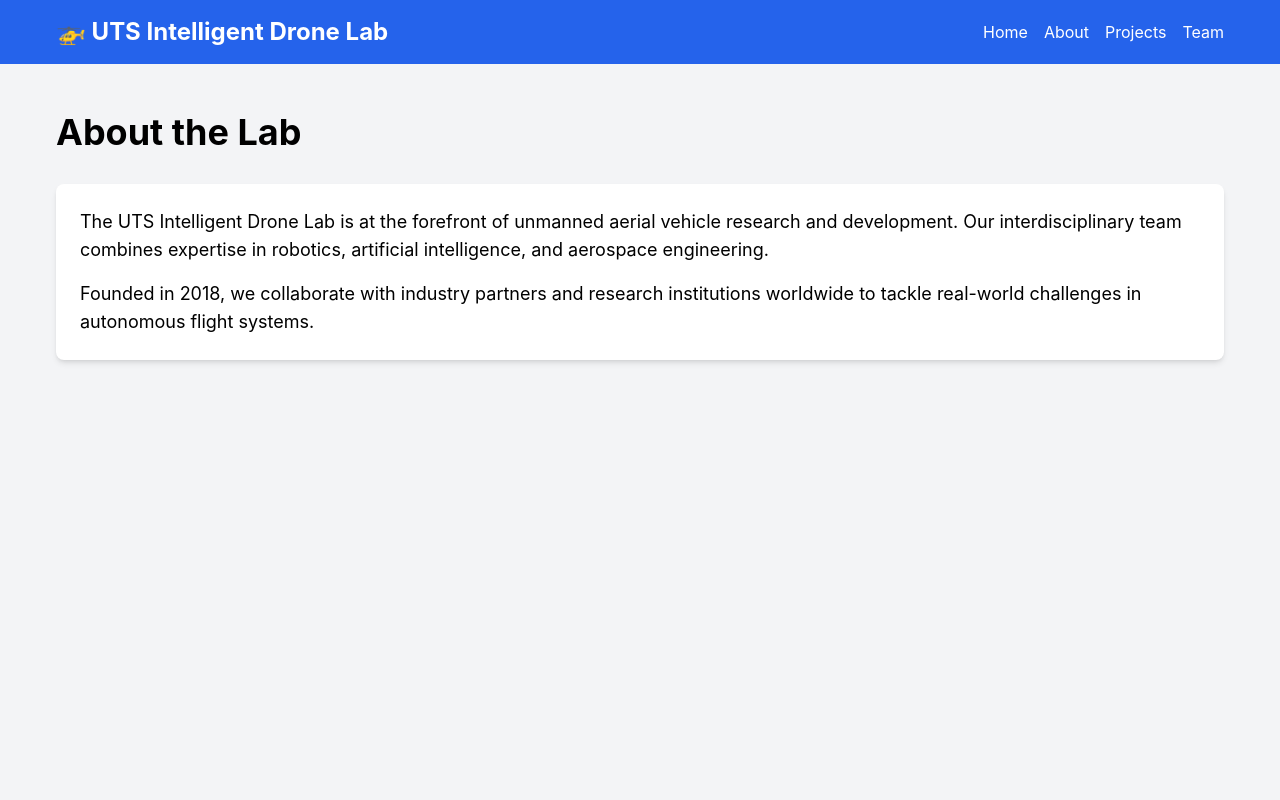
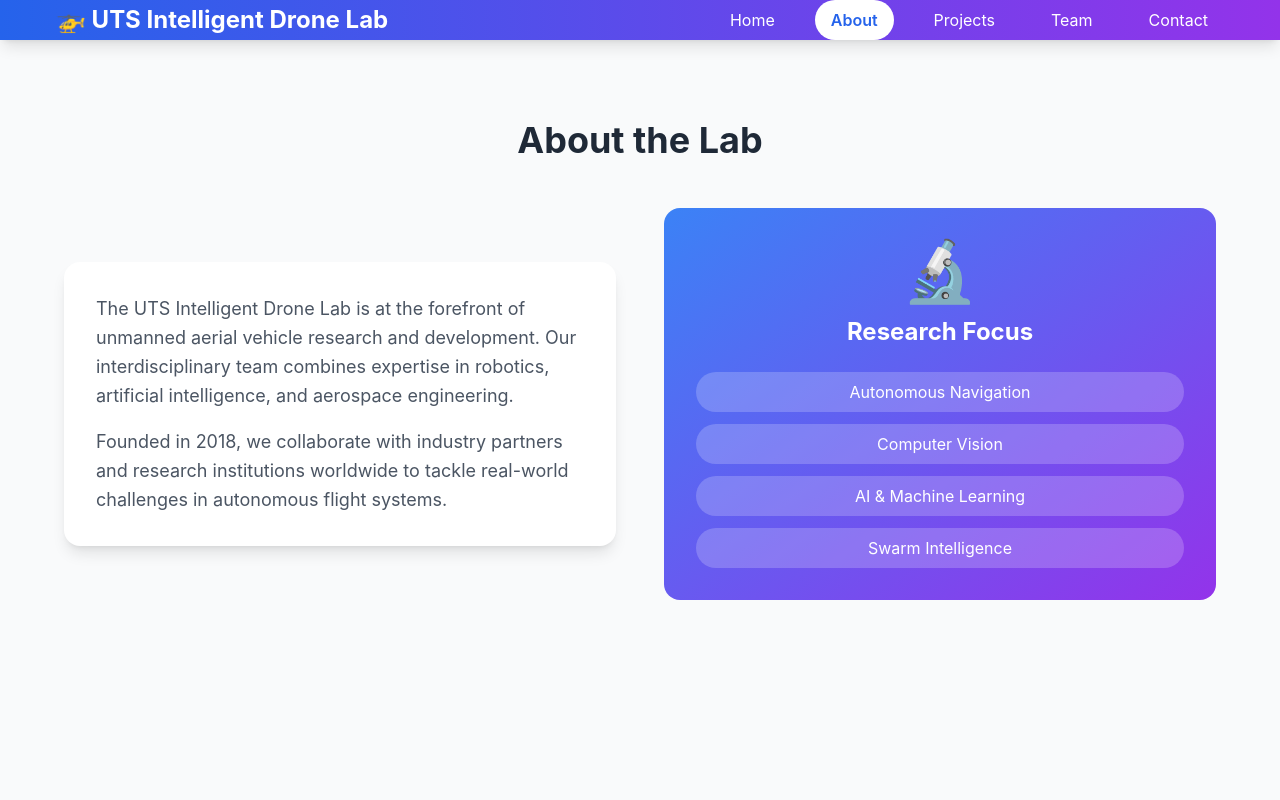
Before and after one commit to UTS-DLL/iDroneLab, a Next.js app: page / in a window 1280 px wide. Both pictures are taken after a click on the button "About". Shown: the top 800 px of the page. Built offline with nearby package versions, Linux system fonts and the light colour scheme.

Commit message:
Update index.js

```diff
--- a/pages/index.js
+++ b/pages/index.js
@@ -15,100 +15,180 @@
         <meta name="description" content="Pioneering autonomous flight systems at UTS" />
       </Head>
 
-      <div className="min-h-screen bg-gray-100">
+      <div className="min-h-screen bg-gray-50">
         {/* Navigation */}
-        <nav className="bg-blue-600 text-white p-4">
-          <div className="container mx-auto flex justify-between items-center">
+        <nav className="bg-gradient-to-r from-blue-600 to-purple-600 text-white shadow-lg">
+          <div className="container mx-auto px-4 py-4">
+            <div className="flex justify-between items-center">
               <h1 className="text-2xl font-bold">🚁 UTS Intelligent Drone Lab</h1>
-            <div className="space-x-4">
-              <button onClick={() => setActiveSection('home')} className="hover:underline">Home</button>
-              <button onClick={() => setActiveSection('about')} className="hover:underline">About</button>
-              <button onClick={() => setActiveSection('projects')} className="hover:underline">Projects</button>
-              <button onClick={() => setActiveSection('team')} className="hover:underline">Team</button>
+              <div className="hidden md:flex space-x-6">
+                {['home', 'about', 'projects', 'team', 'contact'].map((section) => (
+                  <button
+                    key={section}
+                    onClick={() => setActiveSection(section)}
+                    className={`px-4 py-2 rounded-full transition-all duration-300 capitalize ${
+                      activeSection === section
+                        ? 'bg-white text-blue-600 font-semibold'
+                        : 'hover:bg-white/20'
+                    }`}
+                  >
+                    {section}
+                  </button>
+                ))}
+              </div>
             </div>
           </div>
         </nav>
 
         {/* Content */}
-        <main className="container mx-auto p-8">
+        <main className="min-h-screen">
           {activeSection === 'home' && (
-            <div className="text-center py-20">
-              <h1 className="text-5xl font-bold mb-6">Intelligent Drone Lab</h1>
-              <p className="text-xl mb-8">Pioneering autonomous flight systems at UTS</p>
+            <div className="bg-gradient-to-br from-blue-600 via-purple-600 to-blue-800 text-white">
+              <div className="container mx-auto px-4 py-20 text-center">
+                <div className="text-6xl mb-8 animate-bounce">🚁</div>
+                <h1 className="text-5xl md:text-6xl font-bold mb-6">Intelligent Drone Lab</h1>
+                <p className="text-xl md:text-2xl mb-8 max-w-3xl mx-auto opacity-90">
+                  Pioneering autonomous flight systems and intelligent robotics at the University of Technology Sydney
+                </p>
+                <div className="space-x-4">
                   <button
                     onClick={() => setActiveSection('about')}
-                className="bg-blue-500 text-white px-8 py-3 rounded-lg hover:bg-blue-600"
+                    className="btn-primary bg-white text-blue-600 px-8 py-4 rounded-full font-semibold hover:shadow-lg transition-all duration-300"
                   >
-                Learn More
+                    Explore Our Research
                   </button>
+                  <button
+                    onClick={() => setActiveSection('projects')}
+                    className="btn-primary border-2 border-white text-white px-8 py-4 rounded-full font-semibold hover:bg-white hover:text-blue-600 transition-all duration-300"
+                  >
+                    View Projects
+                  </button>
+                </div>
+              </div>
             </div>
           )}
 
           {activeSection === 'about' && (
-            <div className="py-12">
-              <h2 className="text-4xl font-bold mb-8">About the Lab</h2>
-              <div className="bg-white p-6 rounded-lg shadow-md">
-                <p className="text-lg mb-4">
+            <div className="py-20">
+              <div className="container mx-auto px-4">
+                <h2 className="text-4xl font-bold text-center mb-12 text-gray-800">About the Lab</h2>
+                <div className="grid md:grid-cols-2 gap-12 items-center max-w-6xl mx-auto">
+                  <div className="space-y-6">
+                    <div className="bg-white p-8 rounded-2xl shadow-lg">
+                      <p className="text-lg text-gray-600 leading-relaxed mb-4">
                         The UTS Intelligent Drone Lab is at the forefront of unmanned aerial vehicle
                         research and development. Our interdisciplinary team combines expertise in
                         robotics, artificial intelligence, and aerospace engineering.
                       </p>
-                <p className="text-lg">
+                      <p className="text-lg text-gray-600 leading-relaxed">
                         Founded in 2018, we collaborate with industry partners and research institutions
                         worldwide to tackle real-world challenges in autonomous flight systems.
                       </p>
                     </div>
                   </div>
+                  <div className="text-center">
+                    <div className="bg-gradient-to-br from-blue-500 to-purple-600 rounded-2xl p-8 text-white">
+                      <div className="text-6xl mb-4">🔬</div>
+                      <h3 className="text-2xl font-bold mb-6">Research Focus</h3>
+                      <div className="space-y-3">
+                        <div className="bg-white/20 rounded-full px-4 py-2">Autonomous Navigation</div>
+                        <div className="bg-white/20 rounded-full px-4 py-2">Computer Vision</div>
+                        <div className="bg-white/20 rounded-full px-4 py-2">AI & Machine Learning</div>
+                        <div className="bg-white/20 rounded-full px-4 py-2">Swarm Intelligence</div>
+                      </div>
+                    </div>
+                  </div>
+                </div>
+              </div>
+            </div>
           )}
 
           {activeSection === 'projects' && (
-            <div className="py-12">
-              <h2 className="text-4xl font-bold mb-8">Research Projects</h2>
-              <div className="grid md:grid-cols-2 gap-6">
+            <div className="py-20 bg-white">
+              <div className="container mx-auto px-4">
+                <h2 className="text-4xl font-bold text-center mb-12 text-gray-800">Research Projects</h2>
+                <div className="grid md:grid-cols-2 gap-8 max-w-6xl mx-auto">
                   {projectsData.projects.map(project => (
-                  <div key={project.id} className="bg-white p-6 rounded-lg shadow-md">
-                    <h3 className="text-xl font-bold mb-2">{project.title}</h3>
-                    <p className="text-gray-600 mb-4">{project.description}</p>
-                    <div className="flex flex-wrap gap-2 mb-4">
+                    <div key={project.id} className="bg-gradient-to-br from-blue-50 to-purple-50 p-8 rounded-2xl shadow-lg hover:shadow-xl transition-all duration-300 transform hover:-translate-y-2">
+                      <h3 className="text-2xl font-bold mb-4 text-gray-800">{project.title}</h3>
+                      <p className="text-gray-600 mb-6 leading-relaxed">{project.description}</p>
+                      <div className="flex flex-wrap gap-2 mb-6">
                         {project.technologies.map(tech => (
-                        <span key={tech} className="bg-blue-100 text-blue-800 px-2 py-1 rounded text-sm">
+                          <span key={tech} className="bg-blue-100 text-blue-800 px-3 py-1 rounded-full text-sm font-medium">
                             {tech}
                           </span>
                         ))}
                       </div>
+                      <div className="flex justify-between items-center">
+                        <span className="text-sm text-gray-500">Updated: {project.lastUpdate}</span>
                         <a
                           href={`https://github.com/${project.githubRepo}`}
-                      className="text-blue-500 hover:underline"
+                          className="bg-blue-500 text-white px-6 py-2 rounded-full hover:bg-blue-600 transition-colors duration-300 font-medium"
                           target="_blank"
                           rel="noopener noreferrer"
                         >
                           View on GitHub →
                         </a>
                       </div>
+                    </div>
                   ))}
+                </div>
               </div>
             </div>
           )}
 
           {activeSection === 'team' && (
-            <div className="py-12">
-              <h2 className="text-4xl font-bold mb-8">Our Team</h2>
-              <div className="grid md:grid-cols-3 gap-6">
+            <div className="py-20">
+              <div className="container mx-auto px-4">
+                <h2 className="text-4xl font-bold text-center mb-12 text-gray-800">Our Team</h2>
+                <div className="grid md:grid-cols-2 lg:grid-cols-3 gap-8 max-w-6xl mx-auto">
                   {teamData.members.map(member => (
-                  <div key={member.id} className="bg-white p-6 rounded-lg shadow-md text-center">
-                    <div className="w-16 h-16 bg-blue-500 text-white rounded-full mx-auto mb-4 flex items-center justify-center text-xl font-bold">
+                    <div key={member.id} className="bg-white p-8 rounded-2xl shadow-lg hover:shadow-xl transition-all duration-300 transform hover:-translate-y-1 text-center">
+                      <div className="w-20 h-20 bg-gradient-to-br from-blue-500 to-purple-600 text-white rounded-full mx-auto mb-6 flex items-center justify-center text-2xl font-bold">
                         {member.initials}
                       </div>
-                    <h3 className="text-xl font-bold mb-2">{member.name}</h3>
-                    <p className="text-blue-600 mb-1">{member.role}</p>
-                    <p className="text-gray-600 text-sm mb-3">{member.specialty}</p>
-                    <p className="text-gray-500 text-sm">{member.email}</p>
+                      <h3 className="text-xl font-bold mb-2 text-gray-800">{member.name}</h3>
+                      <p className="text-blue-600 font-semibold mb-2">{member.role}</p>
+                      <p className="text-gray-600 text-sm mb-4">{member.specialty}</p>
+                      <p className="text-gray-500 text-sm bg-gray-50 px-3 py-2 rounded-full">{member.email}</p>
                     </div>
                   ))}
                 </div>
               </div>
+            </div>
+          )}
+
+          {activeSection === 'contact' && (
+            <div className="py-20">
+              <div className="container mx-auto px-4">
+                <h2 className="text-4xl font-bold text-center mb-12 text-gray-800">Contact Us</h2>
+                <div className="max-w-4xl mx-auto">
+                  <div className="bg-gradient-to-br from-blue-600 to-purple-600 rounded-2xl p-8 text-white text-center">
+                    <div className="text-5xl mb-6">📍</div>
+                    <h3 className="text-2xl font-bold mb-6">Visit Our Lab</h3>
+                    <div className="space-y-3 text-lg">
+                      <p>📧 intelligent.drones@uts.edu.au</p>
+                      <p>📞 +61 2 9514 2000</p>
+                      <p>🏢 University of Technology Sydney<br />
+                      Faculty of Engineering and IT<br />
+                      Building 11, Level 4<br />
+                      15 Broadway, Ultimo NSW 2007</p>
+                    </div>
+                  </div>
+                </div>
+              </div>
+            </div>
           )}
         </main>
+
+        {/* Footer */}
+        <footer className="bg-gray-900 text-white py-12">
+          <div className="container mx-auto px-4 text-center">
+            <h3 className="text-xl font-bold mb-4">🚁 UTS Intelligent Drone Lab</h3>
+            <p className="text-gray-400">University of Technology Sydney | Faculty of Engineering and IT</p>
+            <p className="text-gray-500 text-sm mt-4">&copy; 2025 UTS Intelligent Drone Lab. All rights reserved.</p>
+          </div>
+        </footer>
       </div>
     </>
   )
```
Lines whose indentation alone changed are shown as unchanged.
